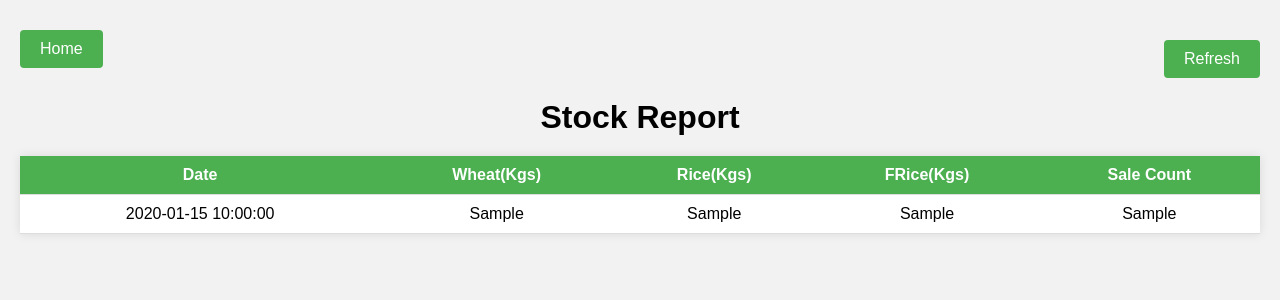
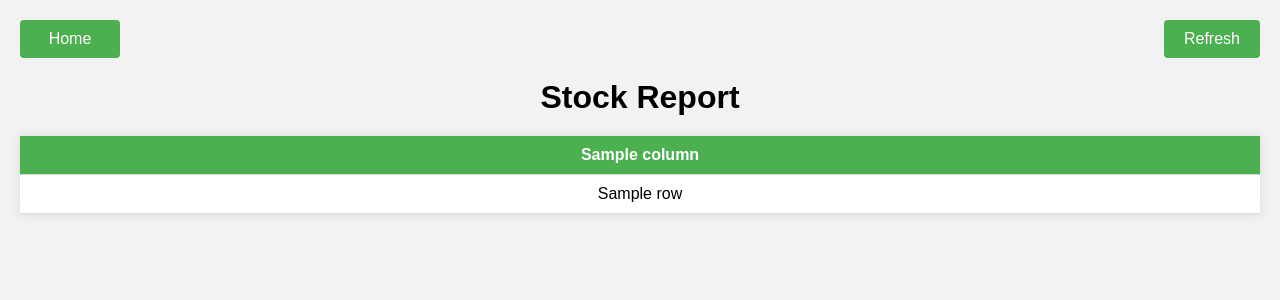
Before and after one commit to RoyalMamba/SalesTracknAnalytics, a Flask app: template templates/sales_table.html in a window 1280 px wide. Shown: the top 300 px of the page. Run offline with Flask 3, Linux system fonts and the light colour scheme; the template is opened without the code that fills it: most values are stand-ins (such as "Sample title", 1, 10 or a date in 2020).

Commit message:
Fixing design bugs and making the columns dynamic

```diff
--- a/app.py
+++ b/app.py
@@ -215,11 +215,12 @@ def get_availability():
 def get_sales_data():
     sales_data = getStockreport()
     sales_data_json = sales_data.dailysales.astype('int').reset_index().to_json(orient='records')
+    columns = sales_data.dailysales.reset_index().columns
     sales_data_list = json.loads(sales_data_json)
     # print(sales_data.dailysales.astype('int').reset_index())
 
 
-    return render_template('sales_table.html', data=sales_data_list)
+    return render_template('sales_table.html', data=sales_data_list , columns= columns)
 
 
 @app.route('/')
--- a/static/styles.css
+++ b/static/styles.css
@@ -1,5 +1,3 @@
-/* styles.css */
-
 body {
   font-family: Arial, sans-serif;
   margin: 0;
@@ -50,12 +48,12 @@ th {
 /* CSS for mobile devices */
 @media only screen and (max-width: 600px) {
   table {
-      font-size: 12px;
+    font-size: 12px;
   }
 
   th,
   td {
-      padding: 6px;
+    padding: 6px;
   }
 }
 
@@ -64,6 +62,15 @@ th {
   justify-content: space-between;
   align-items: center;
   margin-bottom: 20px;
+}
+
+.button-container a.button {
+  width: 60px;
+  text-align: center;
+}
+
+.refresh-button {
+  margin-left: 10px;
 }
 
 .button-container a {
@@ -82,13 +89,6 @@ th {
   background-color: #45a049;
 }
 
-.refresh-button {
-  display: flex;
-  justify-content: center;
-  align-items: center;
-  margin-top: 20px;
-}
-
 .refresh-button button {
   padding: 10px 20px;
   font-size: 16px;
--- a/templates/sales_table.html
+++ b/templates/sales_table.html
@@ -23,22 +23,20 @@
         <table>
             <thead>
                 <tr>
-                    <th>Date</th>
-                    <th>Wheat(Kgs)</th>
-                    <th>Rice(Kgs)</th>
-                    <th>FRice(Kgs)</th>
-                    <th>Sale Count</th>
+                    <!-- Loop through column names to generate table headers -->
+                    {% for column in columns %}
+                    <th>{{ column }}</th>
+                    {% endfor %}
                 </tr>
             </thead>
             <tbody>
                 <!-- Loop through each row in the JSON data -->
                 {% for row in data %}
                 <tr>
-                    <td>{{ row['Date'] }}</td>
-                    <td>{{ row['Wheat(Kgs)'] }}</td>
-                    <td>{{ row['Rice(Kgs)'] }}</td>
-                    <td>{{ row['FRice(Kgs)'] }}</td>
-                    <td>{{ row['Sale Count'] }}</td>
+                    <!-- Loop through each column value in the row -->
+                    {% for column in columns %}
+                    <td>{{ row[column] }}</td>
+                    {% endfor %}
                 </tr>
                 {% endfor %}
             </tbody>
```
Also changed, not shown: 1 other file.
